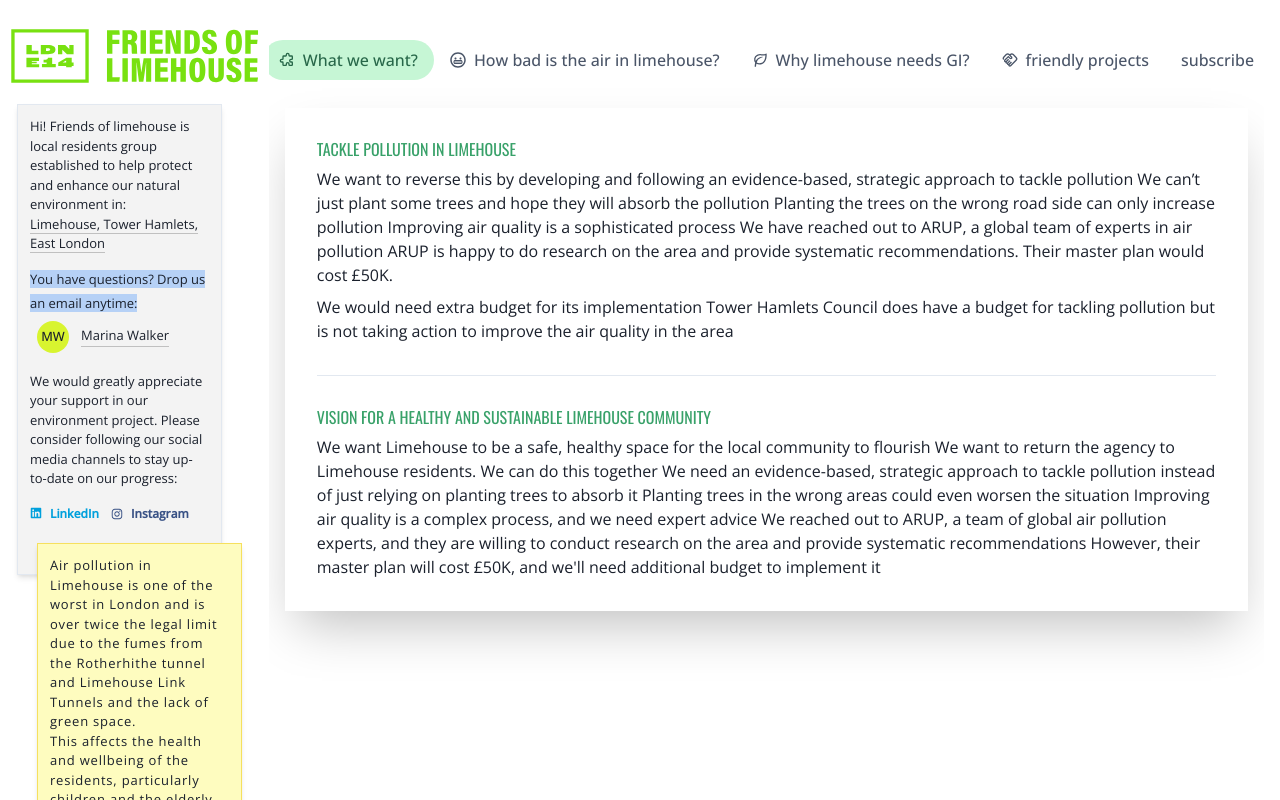
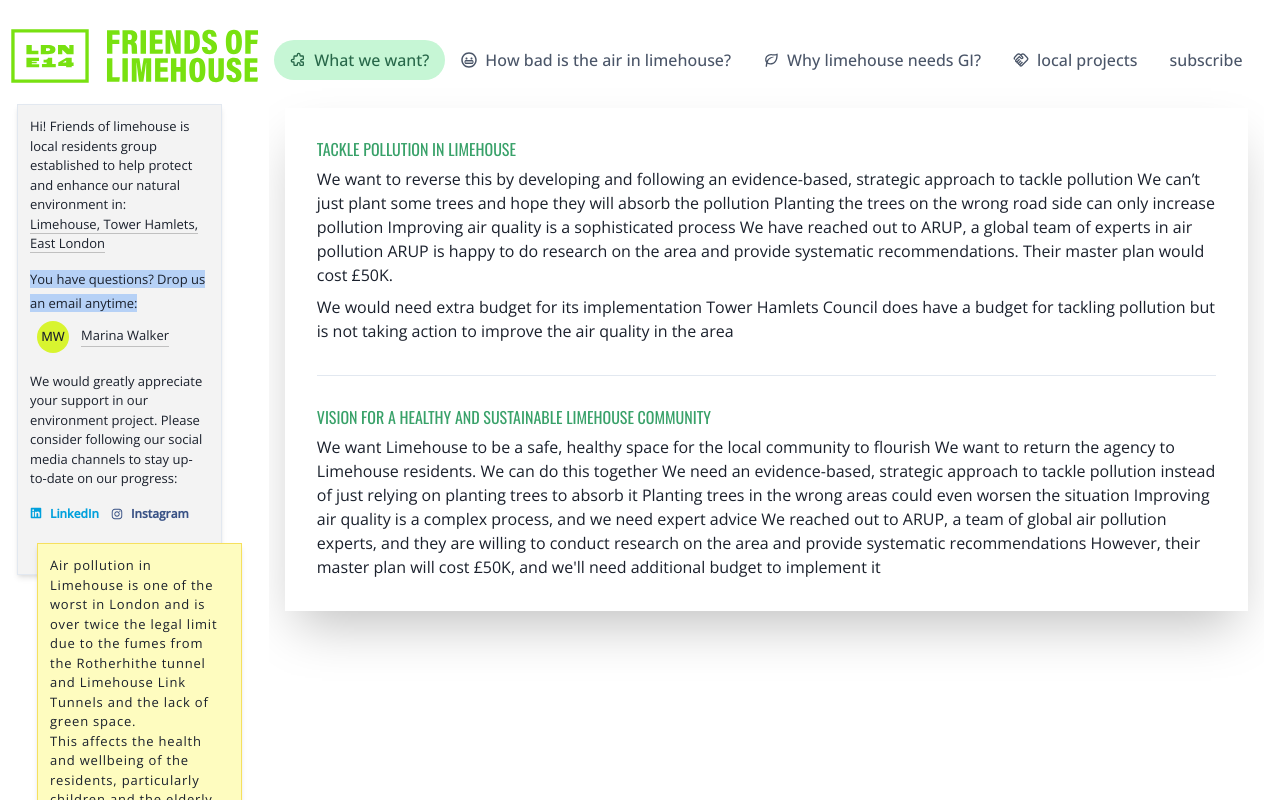
Before and after one commit to friendsoflimehouse/website, a React (Vite) app: page / in a window 1280 px wide. Shown: the top 800 px of the page. Built offline with nearby package versions, Linux system fonts and the light colour scheme.

Commit message:
Changed page title

```diff
--- a/src/routes.tsx
+++ b/src/routes.tsx
@@ -45,7 +45,7 @@ export const routes: Route[] = [
     element: <WhyLimeHouseNeedsGreenInfrastructure />,
   },
   {
-    name: "friendly projects",
+    name: "local projects",
     path: "/friendly-local-projects",
     icon: MdOutlineHandshake,
     showInHeaderNav: true,
```
